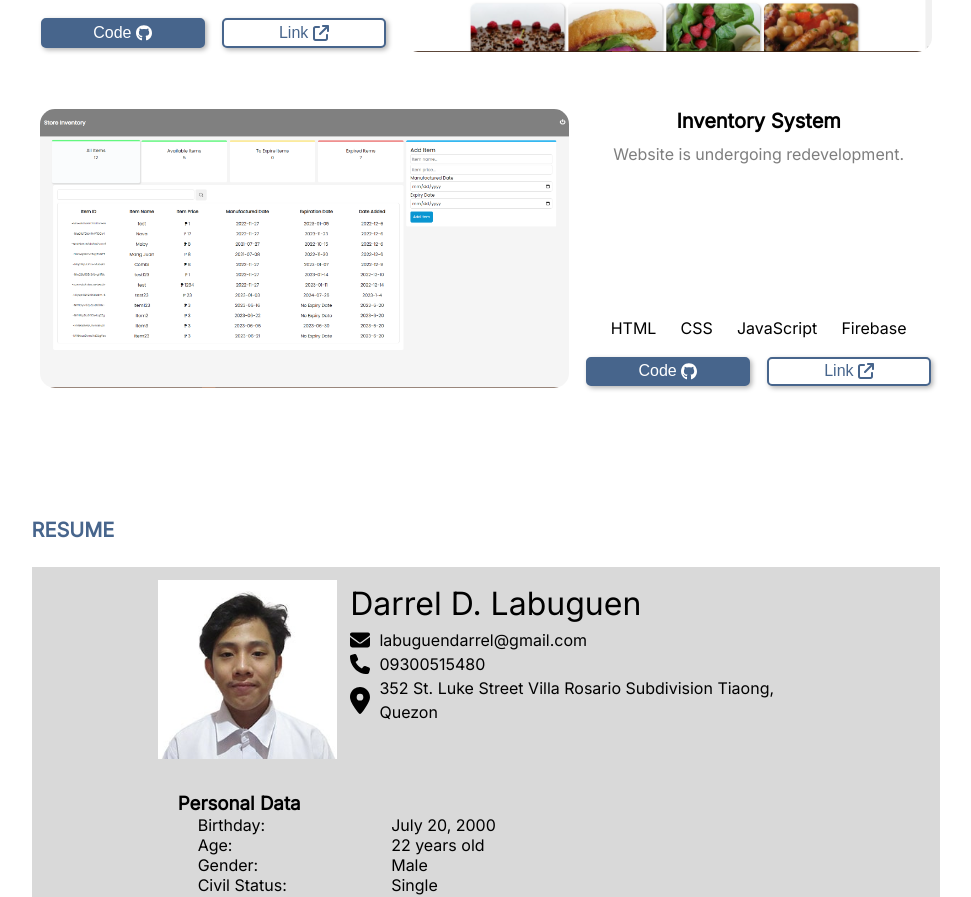
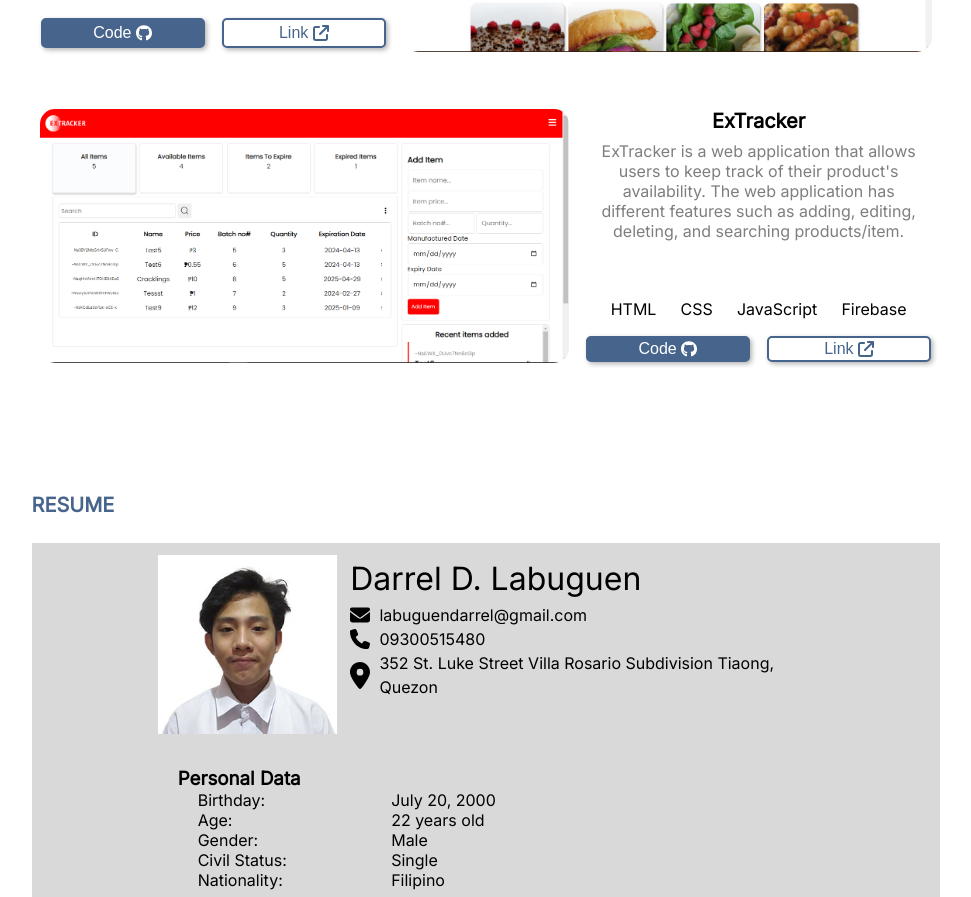
Before and after one commit to darrellabuguen/tsx-portfolio, a React (Vite) app: page / in a window 1280 px wide. Shown: the part 1780-2677 px from the top of the page, without its empty margins (154-1125 px from the left). Built offline with nearby package versions, Linux system fonts and the light colour scheme.

Commit message:
added the redeveloped project

```diff
--- a/src/components/Pages.tsx
+++ b/src/components/Pages.tsx
@@ -117,9 +117,11 @@ const Pages = () => {
                         <img className="project-pic" src="./src/images/Home.PNG" alt="img" />
                     </Content>
                     <Content clsname="second-card project" background="bg-dark" sub="-subtle">
-                        <p className="project-title">Inventory System</p>
+                        <p className="project-title">ExTracker</p>
                         <p className="project-info">
-                            Website is undergoing redevelopment.
+                            ExTracker is a web application that allows users to keep track of their
+                            product's availability. The web application has different features such as adding,
+                            editing, deleting, and searching products/item.
                         </p>
                         <div className="project-language">
                             <p>HTML</p>
```
Also changed, not shown: public/src/images/Home.PNG, src/images/Home.PNG.
